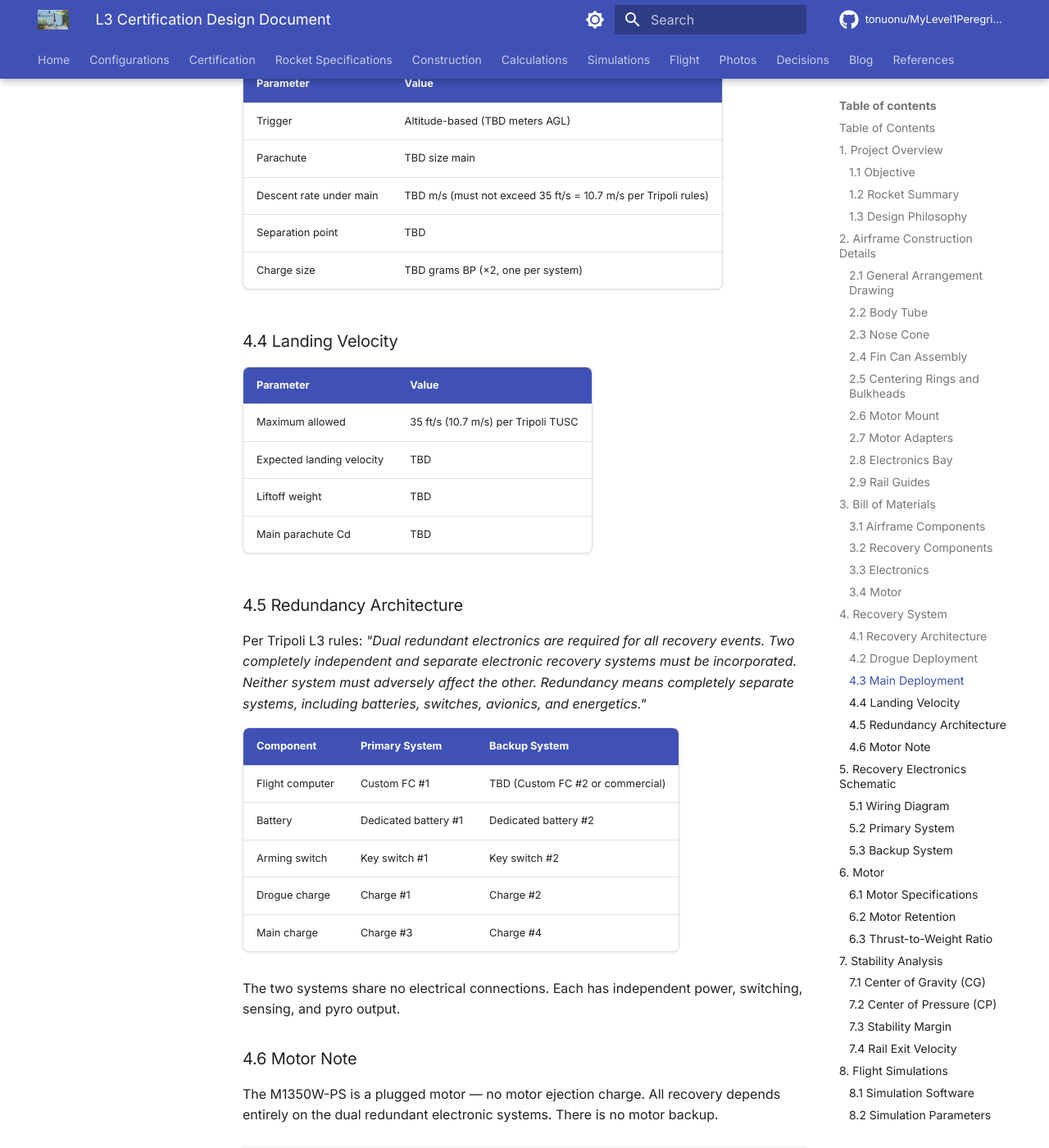
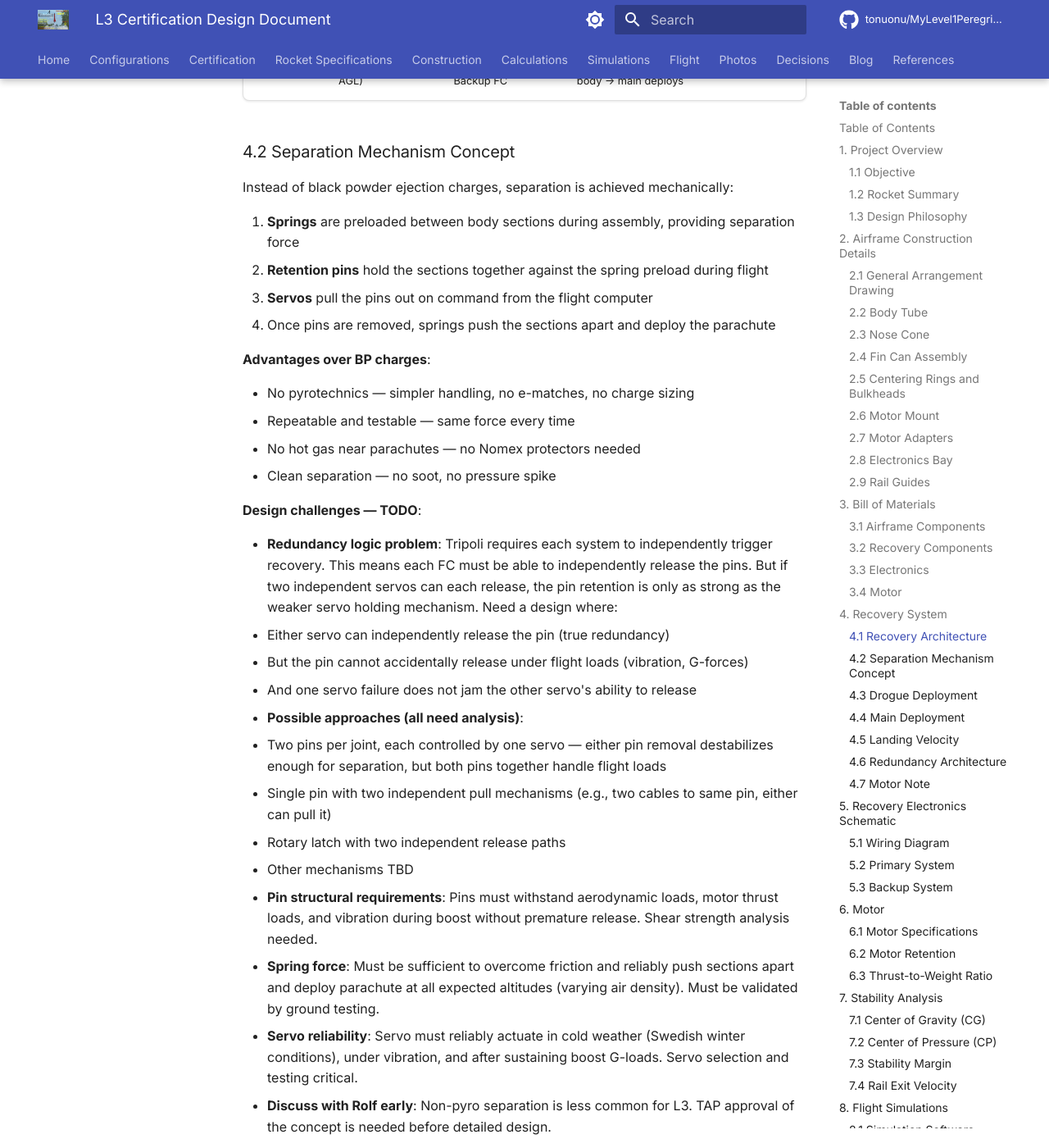
Before and after one commit to tonuonu/MyLevel1Peregrine, an MkDocs documentation site: the page built from docs/certification/l3-design-document.md, in a window 1280 px wide and 1400 px high, scrolled down 8303 px. Shown: the whole window at 82% size. Built offline with MkDocs 1.6.1 and Material for MkDocs 9.7.7, drawn with Linux system fonts in a browser that asks for light colours; comment, search, counter and statistics services are not loaded; some of the changed text lies outside the part shown.

Commit message:
Replace BP charges with servo-actuated spring release, document redundancy design challenge

```diff
--- a/docs/certification/l3-design-document.md
+++ b/docs/certification/l3-design-document.md
@@ -44,7 +44,7 @@ Tripoli Level 3 high-power certification using a scratch-built rocket with a sin
 | Dry weight (no motor) | TBD |
 | Liftoff weight (with motor) | TBD |
 | Motor | AeroTech M1350W-PS (75mm, 5178 N-s) |
-| Recovery | Dual deploy, dual redundant electronics |
+| Recovery | Dual deploy, dual redundant electronics, servo-actuated spring release |
 | Expected altitude | TBD |
 | Number of fins | TBD |
 | Fin material | Spectrum PC CF (3D printed polycarbonate + carbon fiber) |
@@ -55,6 +55,7 @@ Tripoli Level 3 high-power certification using a scratch-built rocket with a sin
 - Progressive flight testing on J and L motors before cert flight
 - 3D printed fin can in PC CF with carbon rod reinforcement for flutter resistance
 - Dual redundant electronics as required by Tripoli L3 rules
+- Servo-actuated spring release instead of black powder ejection charges
 - Single-use motor to avoid reloadable hardware risk
 
 ---
@@ -75,12 +76,13 @@ Tripoli Level 3 high-power certification using a scratch-built rocket with a sin
 - Electronics bay location
 - Recovery section layout
 - Motor mount position and length
+- Separation mechanism locations
 
 ### 2.2 Body Tube
 
 | Parameter | Value |
 |-----------|-------|
-| Material | TBD |
+| Material | TBD (commercial prebuilt tube) |
 | Outer diameter | TBD |
 | Inner diameter | TBD |
 | Wall thickness | TBD |
@@ -94,6 +96,8 @@ Tripoli Level 3 high-power certification using a scratch-built rocket with a sin
 | Material | TBD (3D printed or commercial) |
 | Length | TBD |
 | Shoulder length | TBD |
+
+Electronics may be housed in the nose cone — see section 2.8.
 
 ### 2.4 Fin Can Assembly
 
@@ -146,11 +150,16 @@ For pre-certification test flights:
 
 | Parameter | Value |
 |-----------|-------|
-| Location | TBD (typically mid-body between recovery sections) |
+| Location | TBD — either mid-body or nose cone |
 | Length | TBD |
 | Sled material | TBD |
 | Switch access | External key switches (2×, one per system) |
-| Charge wells | 4× (2 drogue + 2 main, one per system) |
+
+**Nose cone option**: Placing electronics in the nose cone simplifies wiring (all forward), and the electronics mass helps CG stay forward for stability. Trade-off is accessibility and nose cone structural requirements.
+
+**Mid-body option**: Traditional e-bay between recovery sections. Easier access, standard approach.
+
+*TODO: Decide based on airframe layout and CG analysis.*
 
 ### 2.9 Rail Guides
 
@@ -191,20 +200,22 @@ For pre-certification test flights:
 | Drogue parachute | TBD size | 1 | TBD |
 | Main parachute | TBD size | 1 | TBD |
 | Nomex chute protectors | TBD | 2 | TBD |
-| Shear pins | TBD | TBD | TBD |
-| Ejection charges (BP) | TBD grams each | 4 (2 per system) | TBD |
+| Separation springs | TBD | TBD | TBD |
+| Retention pins | TBD | TBD | TBD |
+| Servos (separation) | TBD | TBD | TBD |
 
 ### 3.3 Electronics
 
 | Item | Specification | Quantity | Source |
 |------|--------------|----------|--------|
-| Primary flight computer | Custom (CATS Vega-based) | 1 | Built by candidate |
-| Backup flight computer | TBD | 1 | TBD |
+| Primary flight computer | Custom (CATS Vega clone, improved) | 1 | Built by candidate |
+| Backup flight computer | CATS Vega (original) or second custom clone | 1 | TBD |
 | Battery (primary) | TBD | 1 | TBD |
 | Battery (backup) | TBD | 1 | TBD |
 | Key switch (primary) | TBD | 1 | TBD |
 | Key switch (backup) | TBD | 1 | TBD |
-| E-matches / igniters | TBD | 4 | TBD |
+| Servos (drogue separation) | TBD | TBD per system | TBD |
+| Servos (main separation) | TBD | TBD per system | TBD |
 
 ### 3.4 Motor
 
@@ -220,34 +231,66 @@ For pre-certification test flights:
 
 ### 4.1 Recovery Architecture
 
-Dual deployment with dual redundant electronics:
+Dual deployment using servo-actuated spring release mechanisms, controlled by dual redundant electronics:
 
 | Event | Altitude | Device | Action |
 |-------|----------|--------|--------|
-| Apogee | Apogee detection | Primary FC + Backup FC | Drogue parachute deployment |
-| Main | TBD (e.g., 300m AGL) | Primary FC + Backup FC | Main parachute deployment |
+| Apogee | Apogee detection | Primary FC + Backup FC | Servo releases pin → spring separates body → drogue deploys |
+| Main | TBD (e.g., 300m AGL) | Primary FC + Backup FC | Servo releases pin → spring separates body → main deploys |
 
-### 4.2 Drogue Deployment
+### 4.2 Separation Mechanism Concept
+
+Instead of black powder ejection charges, separation is achieved mechanically:
+
+1. **Springs** are preloaded between body sections during assembly, providing separation force
+2. **Retention pins** hold the sections together against the spring preload during flight
+3. **Servos** pull the pins out on command from the flight computer
+4. Once pins are removed, springs push the sections apart and deploy the parachute
+
+**Advantages over BP charges**:
+
+- No pyrotechnics — simpler handling, no e-matches, no charge sizing
+- Repeatable and testable — same force every time
+- No hot gas near parachutes — no Nomex protectors needed
+- Clean separation — no soot, no pressure spike
+
+**Design challenges — TODO**:
+
+- **Redundancy logic problem**: Tripoli requires each system to independently trigger recovery. This means each FC must be able to independently release the pins. But if two independent servos can each release, the pin retention is only as strong as the weaker servo holding mechanism. Need a design where:
+  - Either servo can independently release the pin (true redundancy)
+  - But the pin cannot accidentally release under flight loads (vibration, G-forces)
+  - And one servo failure does not jam the other servo's ability to release
+- **Possible approaches (all need analysis)**:
+  - Two pins per joint, each controlled by one servo — either pin removal destabilizes enough for separation, but both pins together handle flight loads
+  - Single pin with two independent pull mechanisms (e.g., two cables to same pin, either can pull it)
+  - Rotary latch with two independent release paths
+  - Other mechanisms TBD
+- **Pin structural requirements**: Pins must withstand aerodynamic loads, motor thrust loads, and vibration during boost without premature release. Shear strength analysis needed.
+- **Spring force**: Must be sufficient to overcome friction and reliably push sections apart and deploy parachute at all expected altitudes (varying air density). Must be validated by ground testing.
+- **Servo reliability**: Servo must reliably actuate in cold weather (Swedish winter conditions), under vibration, and after sustaining boost G-loads. Servo selection and testing critical.
+- **Discuss with Rolf early**: Non-pyro separation is less common for L3. TAP approval of the concept is needed before detailed design.
+
+### 4.3 Drogue Deployment
 
 | Parameter | Value |
 |-----------|-------|
 | Trigger | Apogee detection (barometric) |
+| Mechanism | Servo-actuated pin release + spring separation |
 | Parachute | TBD size drogue |
 | Descent rate under drogue | TBD m/s |
 | Separation point | TBD |
-| Charge size | TBD grams BP (×2, one per system) |
 
-### 4.3 Main Deployment
+### 4.4 Main Deployment
 
 | Parameter | Value |
 |-----------|-------|
 | Trigger | Altitude-based (TBD meters AGL) |
+| Mechanism | Servo-actuated pin release + spring separation |
 | Parachute | TBD size main |
 | Descent rate under main | TBD m/s (must not exceed 35 ft/s = 10.7 m/s per Tripoli rules) |
 | Separation point | TBD |
-| Charge size | TBD grams BP (×2, one per system) |
 
-### 4.4 Landing Velocity
+### 4.5 Landing Velocity
 
 | Parameter | Value |
 |-----------|-------|
@@ -256,21 +299,25 @@ Dual deployment with dual redundant electronics:
 | Liftoff weight | TBD |
 | Main parachute Cd | TBD |
 
-### 4.5 Redundancy Architecture
+### 4.6 Redundancy Architecture
 
 Per Tripoli L3 rules: *"Dual redundant electronics are required for all recovery events. Two completely independent and separate electronic recovery systems must be incorporated. Neither system must adversely affect the other. Redundancy means completely separate systems, including batteries, switches, avionics, and energetics."*
 
+Note: "energetics" in the Tripoli rules refers to ejection charges. With servo-actuated separation, the equivalent is the servo + pin + spring mechanism. Each system must independently be capable of triggering separation.
+
 | Component | Primary System | Backup System |
 |-----------|---------------|---------------|
-| Flight computer | Custom FC #1 | TBD (Custom FC #2 or commercial) |
+| Flight computer | Custom FC (CATS Vega clone, improved) | CATS Vega (original) or second custom clone |
 | Battery | Dedicated battery #1 | Dedicated battery #2 |
 | Arming switch | Key switch #1 | Key switch #2 |
-| Drogue charge | Charge #1 | Charge #2 |
-| Main charge | Charge #3 | Charge #4 |
+| Drogue release | Servo #1 → pin/mechanism | Servo #2 → pin/mechanism |
+| Main release | Servo #3 → pin/mechanism | Servo #4 → pin/mechanism |
 
-The two systems share no electrical connections. Each has independent power, switching, sensing, and pyro output.
+The two systems share no electrical connections. Each has independent power, switching, sensing, and servo output.
 
-### 4.6 Motor Note
+*TODO: Design the mechanical interface so that either servo can independently cause separation without the other. See section 4.2 design challenges.*
+
+### 4.7 Motor Note
 
 The M1350W-PS is a plugged motor — no motor ejection charge. All recovery depends entirely on the dual redundant electronic systems. There is no motor backup.
 
@@ -280,17 +327,17 @@ The M1350W-PS is a plugged motor — no motor ejection charge. All recovery depe
 
 *Per Tripoli L3 requirement 1.a.iii: "A wiring diagram that accurately reflects the wiring provided by the candidate from the power source, switches, and ejection charges."*
 
-*Note: Schematics of the actual flight computer internals are NOT required — only the wiring from power source, through switches, to the flight computers and ejection charges.*
+*Note: With servo-actuated separation, the wiring diagram shows servo connections instead of e-match/charge connections. Schematics of the actual flight computer internals are NOT required — only the wiring from power source, through switches, to the flight computers and servos.*
 
 ### 5.1 Wiring Diagram
 
 *TODO: Create wiring diagram showing:*
 
-- Battery #1 → Key switch #1 → Primary FC → Drogue charge #1 + Main charge #1
-- Battery #2 → Key switch #2 → Backup FC → Drogue charge #2 + Main charge #2
+- Battery #1 → Key switch #1 → Primary FC → Drogue servo #1 + Main servo #1
+- Battery #2 → Key switch #2 → Backup FC → Drogue servo #2 + Main servo #2
 - Physical separation between systems
-- E-match connections
-- Charge well layout
+- Servo connections (signal + power)
+- Mechanical linkage to pins (conceptual)
 
 ### 5.2 Primary System
 
@@ -298,8 +345,8 @@ The M1350W-PS is a plugged motor — no motor ejection charge. All recovery depe
 |-----------|------|-----|
 | Power | Battery #1 (TBD V) | Key switch #1 |
 | Switched power | Key switch #1 | Primary FC power input |
-| Pyro channel 1 | Primary FC drogue output | E-match → drogue charge #1 |
-| Pyro channel 2 | Primary FC main output | E-match → main charge #1 |
+| Servo channel 1 | Primary FC drogue output | Servo #1 → drogue pin release |
+| Servo channel 2 | Primary FC main output | Servo #3 → main pin release |
 
 ### 5.3 Backup System
 
@@ -307,8 +354,8 @@ The M1350W-PS is a plugged motor — no motor ejection charge. All recovery depe
 |-----------|------|-----|
 | Power | Battery #2 (TBD V) | Key switch #2 |
 | Switched power | Key switch #2 | Backup FC power input |
-| Pyro channel 1 | Backup FC drogue output | E-match → drogue charge #2 |
-| Pyro channel 2 | Backup FC main output | E-match → main charge #2 |
+| Servo channel 1 | Backup FC drogue output | Servo #2 → drogue pin release |
+| Servo channel 2 | Backup FC main output | Servo #4 → main pin release |
 
 ---
 
@@ -497,16 +544,18 @@ If flutter margin insufficient with PC CF alone:
 - [ ] Motor mount assembly
 - [ ] Centering ring installation
 - [ ] Body tube preparation
-- [ ] Electronics bay construction
-- [ ] E-bay sled with dual flight computers
-- [ ] Wiring of dual redundant systems
+- [ ] Separation mechanism fabrication and testing
+- [ ] Electronics bay / nose cone electronics construction
+- [ ] Dual flight computer installation and wiring
+- [ ] Servo mechanism installation and testing
 - [ ] Recovery harness assembly
 - [ ] Parachute packing
+- [ ] Spring preload and pin retention testing
 - [ ] Final assembly
 - [ ] Weight and CG measurements
 - [ ] CP marking on airframe
-- [ ] Ground test of electronics
-- [ ] Ejection charge ground testing
+- [ ] Ground test of electronics (both systems independently)
+- [ ] Separation mechanism ground testing (both systems independently)
 
 ### 10.2 Construction Photos
 
@@ -541,12 +590,10 @@ Electronic deployment count: 1 of 2 minimum complete.
 - [ ] Rocket fully assembled and inspected
 - [ ] Motor (M1350W-PS)
 - [ ] Igniter (FirstFire)
-- [ ] Ejection charges prepared (4×: 2 drogue + 2 main)
-- [ ] E-matches (4×)
 - [ ] Batteries charged (2×, one per system)
 - [ ] Key switches and keys (2×)
+- [ ] Spare servos
 - [ ] Tools for field assembly
-- [ ] Recovery wadding / Nomex protectors
 
 ### 12.2 At Launch Site — Before Assembly
 
@@ -563,10 +610,12 @@ Electronic deployment count: 1 of 2 minimum complete.
 - [ ] Install motor in rocket with retention
 - [ ] Pack drogue parachute
 - [ ] Pack main parachute
-- [ ] Install ejection charges (4×)
-- [ ] Install e-matches in charges
-- [ ] Connect primary FC wiring
-- [ ] Connect backup FC wiring
+- [ ] Preload separation springs
+- [ ] Install retention pins
+- [ ] Verify pin engagement
+- [ ] Connect servo mechanisms
+- [ ] Connect primary FC wiring and servos
+- [ ] Connect backup FC wiring and servos
 - [ ] Arm primary system (key switch #1)
 - [ ] Verify primary FC status (LED/beep)
 - [ ] Arm backup system (key switch #2)
@@ -593,23 +642,28 @@ Electronic deployment count: 1 of 2 minimum complete.
 |-------------|------------|-------------|
 | Motor CATO | Single-use motor, proper assembly | Non-certification |
 | Motor retention failure | Adequate retention hardware, inspection | Non-certification |
-| Primary electronics failure | Backup system fires charges | Successful recovery |
-| Backup electronics failure | Primary system fires charges | Successful recovery |
+| Primary electronics failure | Backup system actuates servos | Successful recovery |
+| Backup electronics failure | Primary system actuates servos | Successful recovery |
 | Both electronics fail | Design for reliability, ground test | Non-certification (ballistic descent) |
+| Servo failure (single) | Redundant servo on other system releases same joint | Successful recovery |
+| Servo failure (both on same joint) | Ground testing, servo selection, cold testing | Failed separation |
+| Pin jammed | Design for clean release, lubrication, vibration testing | Failed separation |
+| Spring insufficient | Ground testing at various temperatures, margin in spring force | Incomplete separation |
+| Premature pin release (vibration/G) | Pin shear strength analysis, locking mechanism | Drag separation during boost |
 | Fin flutter | Flutter analysis, carbon reinforcement, progressive test flights | Structural failure |
 | Unstable flight | Stability analysis, CP/CG verification, OpenRocket sim | Unsafe flight |
-| Parachute tangle | Proper packing, Nomex protectors, ground test | Failed recovery |
-| Shear pin failure (premature separation) | Correct shear pin sizing, ground test | Drag separation |
-| Ejection charge insufficient | Ground test charges, calculate volume | Failed deployment |
-| Ejection charge excessive | Ground test charges, calculate volume | Structural damage |
+| Parachute tangle | Proper packing, ground test | Failed recovery |
 
 ### 13.2 Risk Mitigation Through Testing
 
 | Test | Purpose | When |
 |------|---------|------|
-| Flight #2 (J420R) | Validate airframe, electronics, recovery | Before L flight |
+| Separation mechanism bench test | Verify servo releases pin, spring separates sections | During construction |
+| Redundancy test | Verify each system independently triggers separation | During construction |
+| Cold temperature test | Verify servo and spring operation at expected launch temps | During construction |
+| Vibration/shake test | Verify pins don't release under simulated flight loads | During construction |
+| Flight #2 (J420R) | Validate airframe, electronics, separation mechanism | Before L flight |
 | Flight #3 (L1000W) | Stress test at higher loads and speeds | Before M flight |
-| Ejection charge ground test | Verify charge sizes separate rocket | Before each flight |
 | Electronics ground test | Verify both systems detect apogee/altitude correctly | Before each flight |
 
 ### 13.3 Compliance
@@ -620,7 +674,7 @@ Electronic deployment count: 1 of 2 minimum complete.
 | FAR 101.25 | Altitude prediction within waiver |
 | Waiver radius | Wind simulation, dual deploy for tight landing |
 | Landing velocity ≤ 35 ft/s | Parachute sizing calculation |
-| Dual redundant electronics | Two independent systems |
+| Dual redundant electronics | Two independent systems with independent servos |
 | CP marked on rocket | External marking |
 
 ---
@@ -647,7 +701,17 @@ Electronic deployment count: 1 of 2 minimum complete.
 
 *TODO: Custom FC schematic, PCB layout, firmware overview*
 
-### F. Forms
+### F. Separation Mechanism Design
+
+*TODO: Detailed drawings of servo-actuated pin release mechanism, including:*
+
+- Pin geometry and shear strength analysis
+- Spring selection and force calculations
+- Servo selection and torque requirements
+- Redundancy solution (how either FC independently triggers release)
+- Assembly and preload procedure
+
+### G. Forms
 
 - [Universal Certification Form (UCF)](https://www.tripoli.org/docs.ashx?id=859597)
 - [Pre-Flight Data Capture Form](https://www.tripoli.org/docs.ashx?id=891494)
```
Also changed, not shown: other parts of docs/certification/l3-design-document.md (+3 -3 lines).
